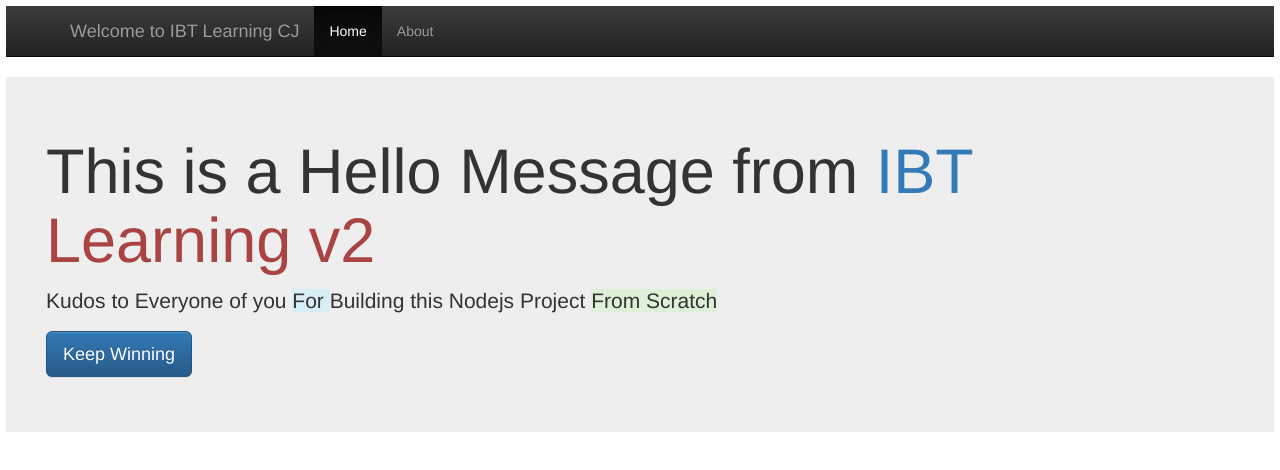
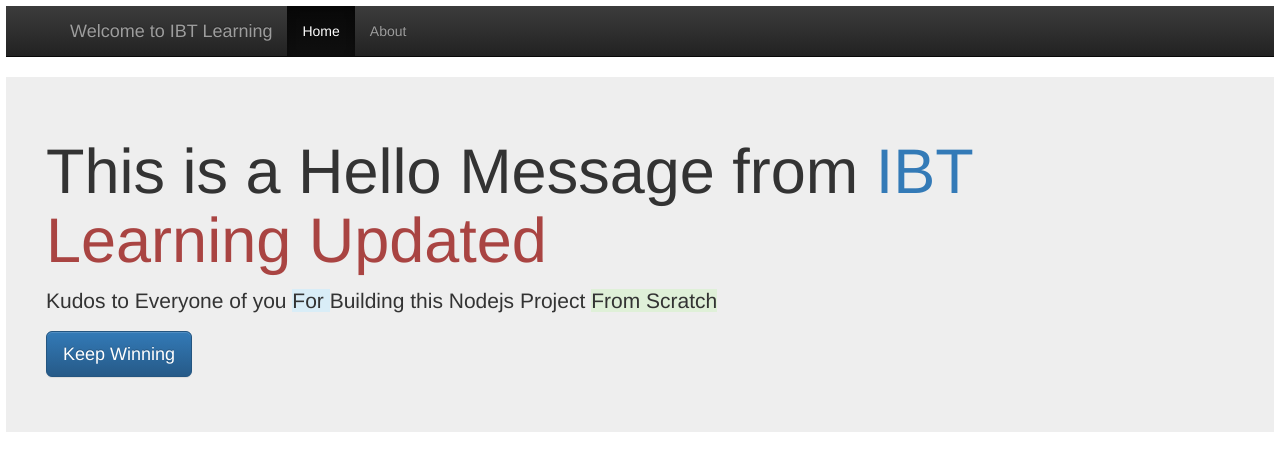
Before and after one commit to ccjacobs14/nodejs-webapp, a website: page index.html in a window 1280 px wide. Drawn offline with nearby package versions, Linux system fonts and the light colour scheme.

Commit message:
Update index.html

```diff
--- a/index.html
+++ b/index.html
@@ -10,7 +10,7 @@
     <div style="margin:6px;">
       <nav class="navbar navbar-inverse navbar-static-top">
     <div class="container">
-      <a class="navbar-brand" href="/"> Welcome to IBT Learning CJ</a>
+      <a class="navbar-brand" href="/"> Welcome to IBT Learning </a>
       <ul class="nav navbar-nav">
         <li class="active">
           <a href="/"> Home </a>
@@ -22,7 +22,7 @@
     </div>
   </nav>
       <div class="jumbotron"  style="padding:40px;">
-        <h1> This is a Hello Message from  <span class="text-primary"> IBT </span><span class="text-danger"> Learning v2 </span></h1>
+        <h1> This is a Hello Message from  <span class="text-primary"> IBT </span><span class="text-danger"> Learning Updated </span></h1>
         <p> Kudos to Everyone of you <span class="bg-info"> For </span> Building this Nodejs Project <span class="bg-success"> From Scratch </span></p>
         <p><a class="btn btn-primary btn-lg" href="#" role="button">Keep Winning</a></p>
       </div>
```
